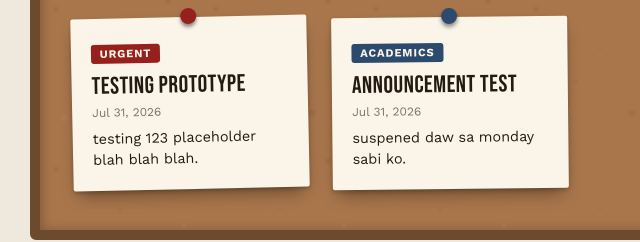
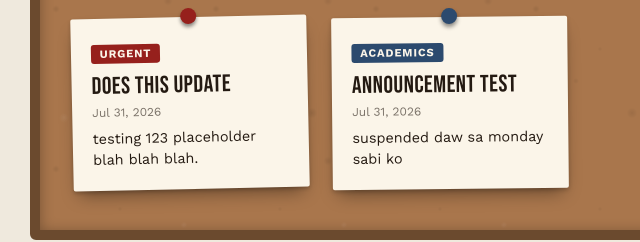
Before and after one commit to whyymii/AP-PROTOTYPE, a plain HTML site: page index.html in a window 1280 px wide. Shown: the part 215-457 px from the top of the page, 60-700 px from the left. Drawn offline with nearby package versions, Linux system fonts and the light colour scheme.

Commit message:
Update index.html

```diff
--- a/index.html
+++ b/index.html
@@ -333,7 +333,7 @@
   ========================================================= */
   const announcements = [
     {
-      title: "Testing Prototype",
+      title: "does this update",
       category: "urgent",
       date: "2026-07-31",
       excerpt: "testing 123 placeholder blah blah blah.",
@@ -343,7 +343,7 @@
       title: "announcement test",
       category: "academics",
       date: "2026-07-31",
-      excerpt: "suspened daw sa monday sabi ko.",
+      excerpt: "suspended daw sa monday sabi ko",
       body: "check back for updates"
     }
   ];
```
